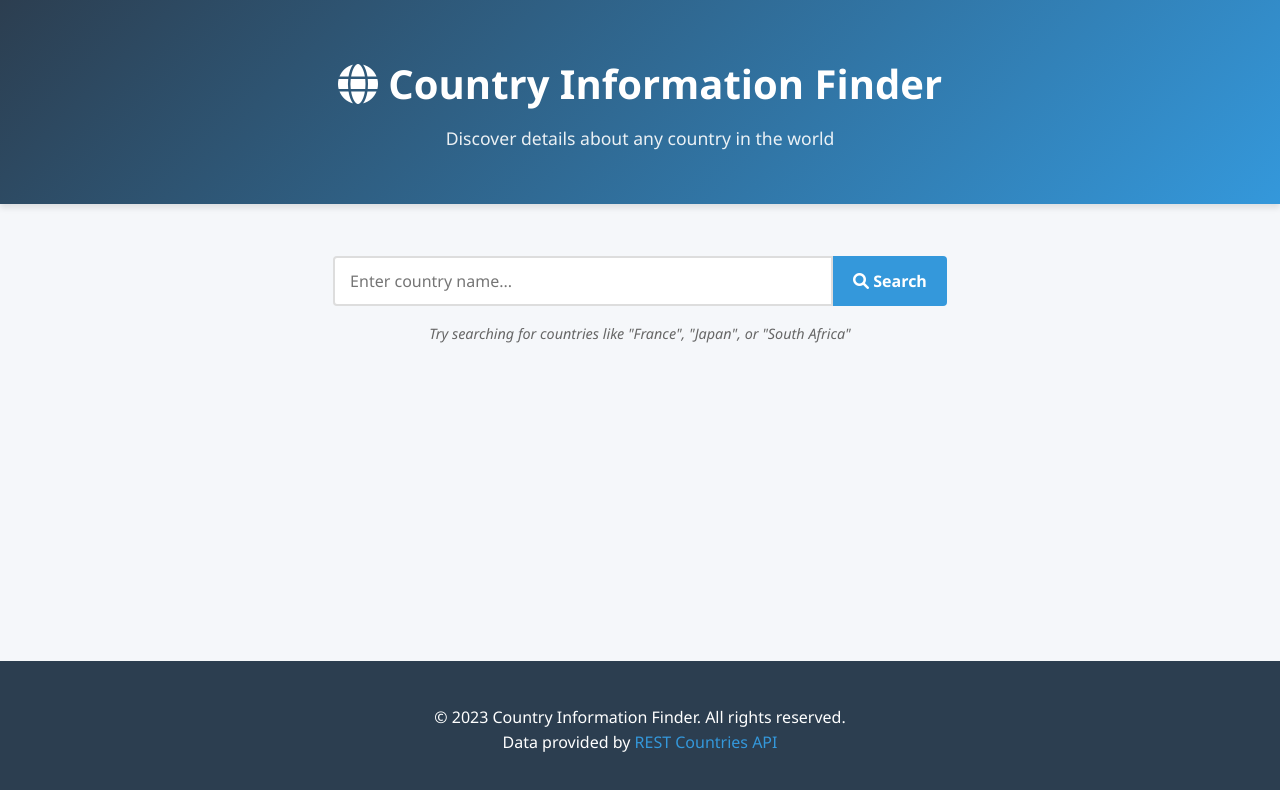
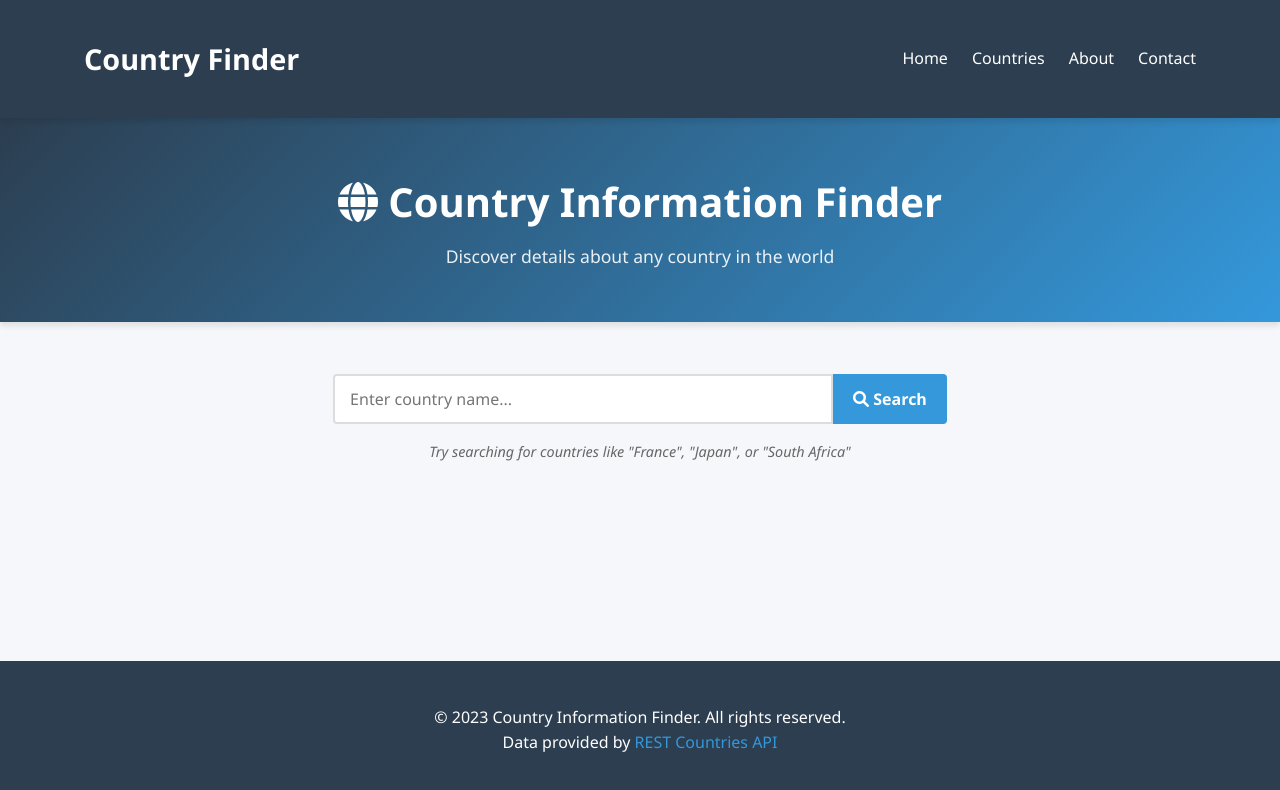
Before and after one commit to sksafsad/FinalExam, a plain HTML site: page index.html in a window 1280 px wide. Drawn offline with Linux system fonts and the light colour scheme.

Commit message:
Final Draft

```diff
--- a/index.html
+++ b/index.html
@@ -7,6 +7,22 @@
     <link rel="stylesheet" href="https://cdnjs.cloudflare.com/ajax/libs/font-awesome/6.0.0-beta3/css/all.min.css">
 </head>
 <body>
+
+    <nav class="navbar">
+        <div class="container">
+            <a href="#" class="logo">Country Finder</a>
+            <div class="nav-links">
+                <a href="#">Home</a>
+                <a href="#">Countries</a>
+                <a href="#">About</a>
+                <a href="#">Contact</a>
+            </div>
+            <button class="menu-toggle">
+                <i class="fas fa-bars"></i>
+            </button>
+        </div>
+    </nav>
+
     <header>
         <div class="container">
             <h1><i class="fas fa-globe"></i> Country Information Finder</h1>
--- a/styles.css
+++ b/styles.css
@@ -1,3 +1,15 @@
+:root {
+    --primary-color: #3498db;
+    --secondary-color: #2c3e50;
+    --accent-color: #e74c3c;
+    --light-color: #ecf0f1;
+    --dark-color: #2c3e50;
+    --text-color: #333;
+    --text-light: #7f8c8d;
+    --shadow: 0 4px 6px rgba(0, 0, 0, 0.1);
+    --border-radius: 8px;
+}
+
 /* Global Styles */
 * {
     margin: 0;
@@ -27,6 +39,57 @@ body {
     flex: 1;
     padding-bottom: 20px;
 }
+
+/* Navbar Styles */
+.navbar {
+    background-color: var(--secondary-color);
+    color: white;
+    padding: 1rem 0;
+    position: sticky;
+    top: 0;
+    z-index: 100;
+    box-shadow: var(--shadow);
+}
+
+.navbar .container {
+    display: flex;
+    justify-content: space-between;
+    align-items: center;
+}
+
+.logo {
+    font-size: 1.8rem;
+    font-weight: 700;
+    color: white;
+    text-decoration: none;
+}
+
+.nav-links {
+    display: flex;
+    gap: 1.5rem;
+}
+
+.nav-links a {
+    color: white;
+    text-decoration: none;
+    font-weight: 500;
+    transition: color 0.3s;
+}
+
+.nav-links a:hover {
+    color: var(--primary-color);
+}
+
+.menu-toggle {
+    display: none;
+    background: none;
+    border: none;
+    color: white;
+    font-size: 1.5rem;
+    cursor: pointer;
+}
+
+
 
 /* Header Styles */
 header {
```
